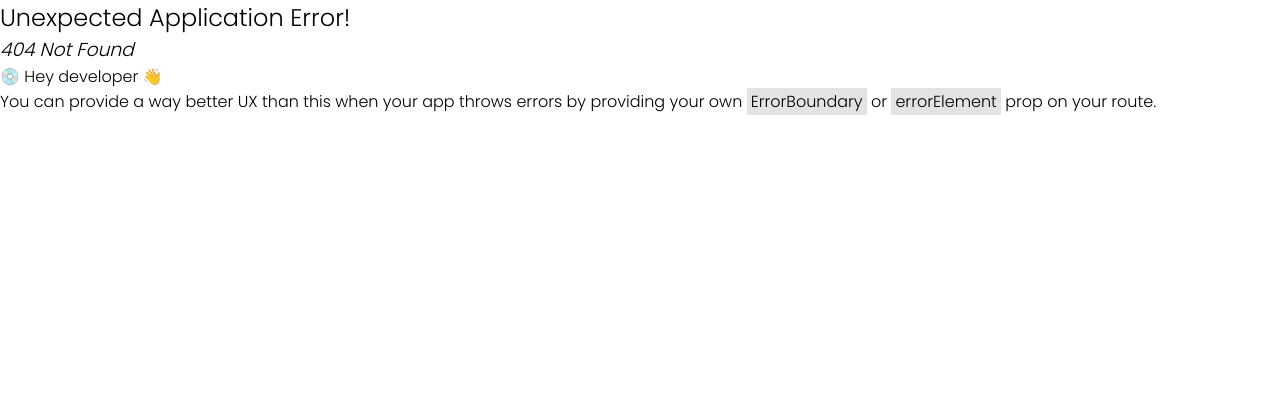
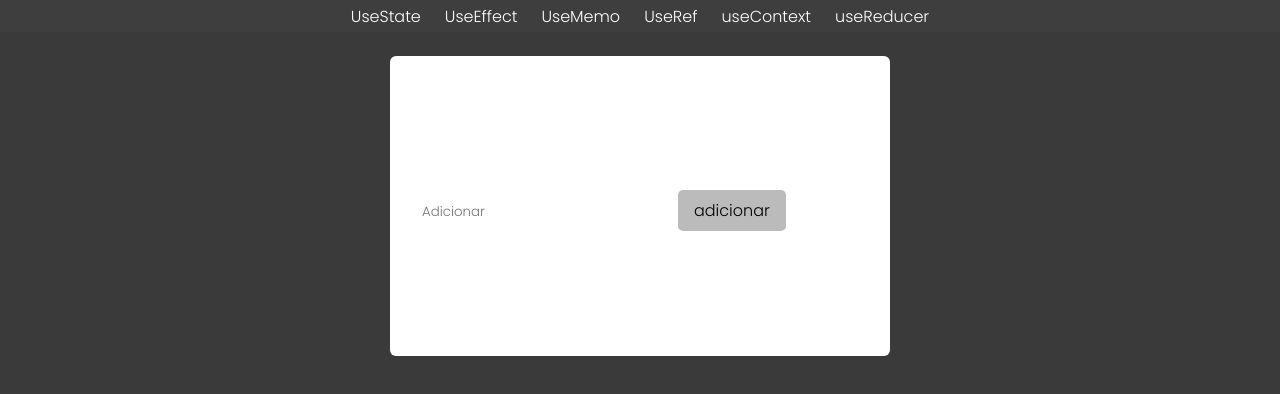
Before and after one commit to Frankdias92/Learning-React, a React (Vite) app in the folder Learing-React-Hooks/: page /usereducer in a window 1280 px wide. Before the commit this address had no page. Shown: the top 394 px of the page. Built offline with nearby package versions, Linux system fonts and the light colour scheme.

Commit message:
add useReducer

```diff
--- a/Learing-React-Hooks/src/main.tsx
+++ b/Learing-React-Hooks/src/main.tsx
@@ -6,6 +6,7 @@
 import { UseEffect } from './pages/UseEffect'
 import { UseMemo } from './pages/UseMemo'
 import { UseRef } from './pages/UseRef'
+import { UseReducer } from './pages/UseReducer'
 
 
 const router = createBrowserRouter([
@@ -28,6 +29,10 @@
       {
         path: '/useref',
         element: <UseRef />
+      },
+      {
+        path: '/usereducer',
+        element: <UseReducer />
       }
     ]
   },
--- a/Learing-React-Hooks/src/pages/Header.tsx
+++ b/Learing-React-Hooks/src/pages/Header.tsx
@@ -12,7 +12,7 @@
           <li><a href="/memo">UseMemo</a></li>
           <li><a href="/useref">UseRef</a></li>
           <li>useContext</li>
-          <li>useReducer</li>
+          <li><a href="/usereducer">useReducer</a></li>
         </ul>
       </nav>
     </header>
--- /dev/null
+++ b/Learing-React-Hooks/src/pages/UseReducer.tsx
@@ -0,0 +1,70 @@
+import { useReducer, useState } from "react";
+
+type Action = {
+  type: string;
+  payload: string;
+}
+
+type State = {
+  tasks: { name: string; isCompleted: boolean }[];
+  tasksCount: number;
+}
+
+const reducer = (state: State, action: Action) => {
+  let newTask
+
+  switch (action.type) {
+    case 'add-task':
+      newTask = { name: action.payload, isCompleted: false }
+      return {
+        ...state,
+        tasks: [...state.tasks, newTask],
+        tasksCount: state.tasksCount + 1,
+      };
+    case 'toggle-task':
+      return {
+        ...state,
+        tasks: state.tasks.map((item, index) =>
+        index === parseInt(action.payload, 10)
+        ? {...item, isCompleted: !item.isCompleted}
+        : item
+        )
+      }
+    default:
+      return state;
+  }
+}
+
+export function UseReducer() {
+  const [state, dispatch] = useReducer(reducer, { tasks: [], tasksCount: 0 })
+
+  const [inputValue, setInputValue] = useState('')
+
+  return (
+    <div>
+      <input
+        type="text"
+        placeholder="Adicionar"
+        value={inputValue}
+        onChange={(e) => setInputValue(e.target.value)}
+      />
+      <button
+        onClick={() => {
+          dispatch({ type: 'add-task', payload: inputValue })
+        }}
+      >
+        adicionar
+      </button>
+
+      {state.tasks.map((tasks, index) => (
+        <p
+          key={index}
+          onClick={ () => dispatch({ type: 'toggle-task', payload: index.toString() }) }
+          style={{ textDecoration: tasks.isCompleted ? "line-through" : "none" }}
+        >
+          {tasks.name}
+        </p>
+      ))}
+    </div>
+  )
+}
```
